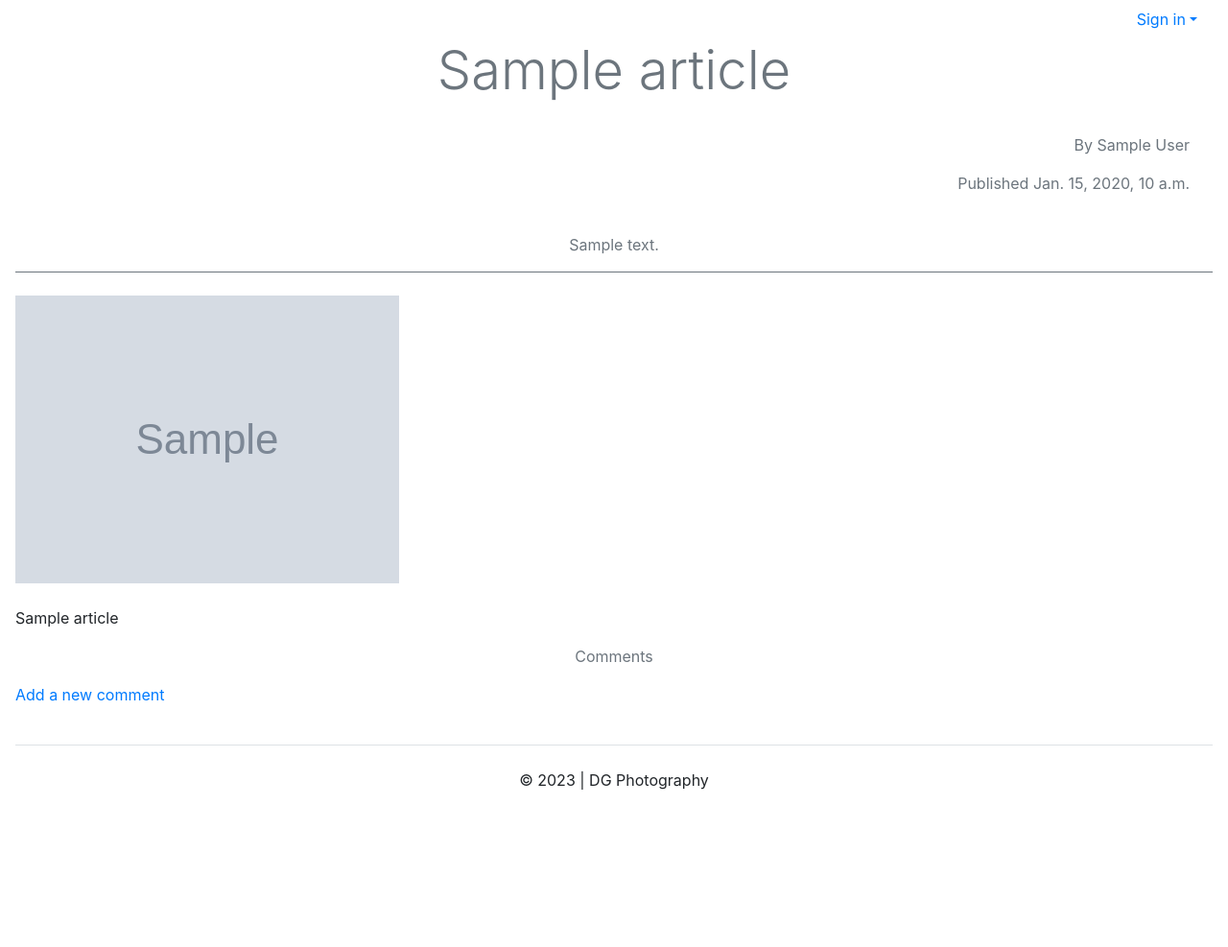
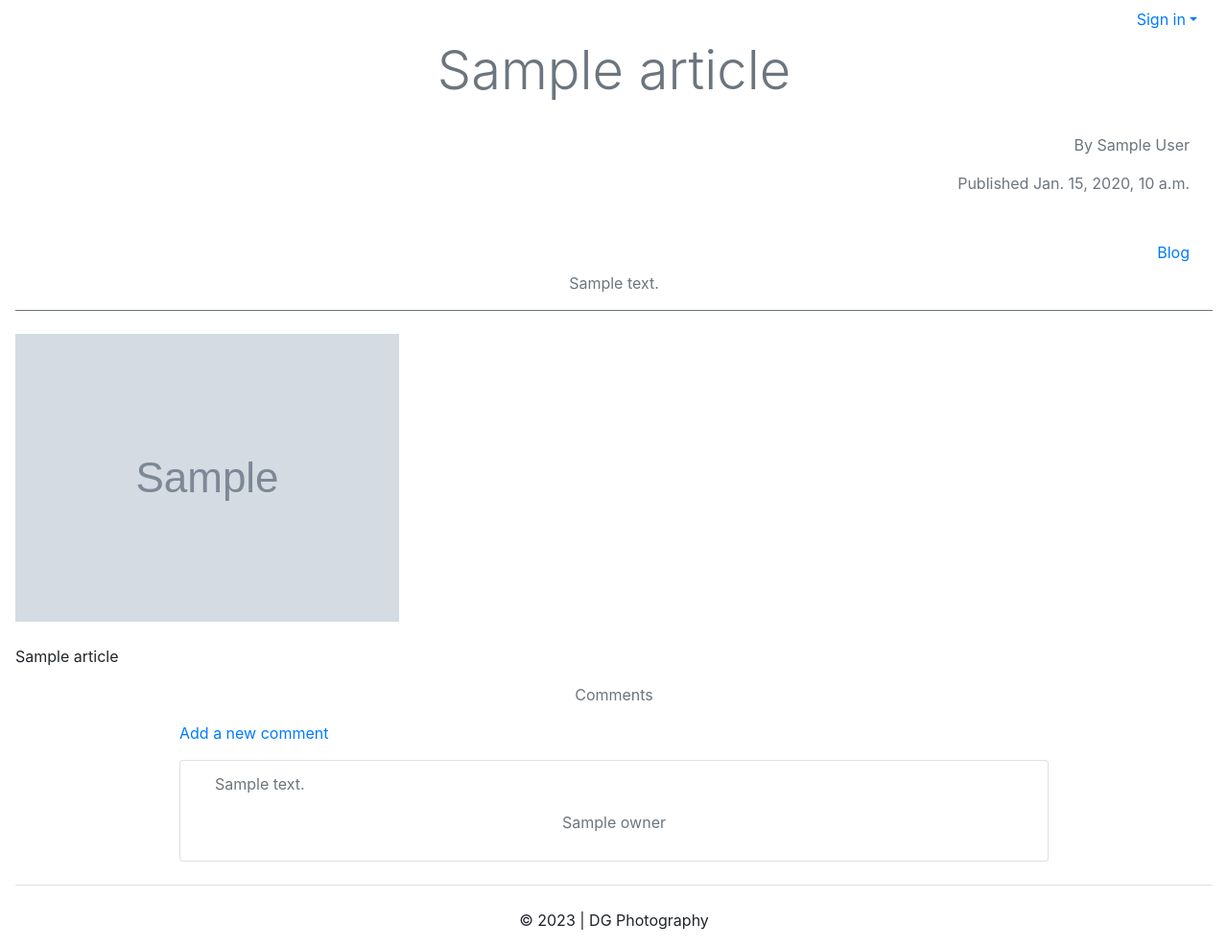
Before and after one commit to dannynow6/dg-photo-v2, a Django app: template photo_blog/templates/photo_blog/article.html in a window 1280 px wide. Shown: the part 72-1059 px from the top of the page at 96% size. Before the commit the page ends 895 px from the top, so only its background shows below. Run offline with Django 3.2, Linux system fonts and the light colour scheme; the template is opened without the code that fills it: most values are stand-ins (such as "Sample title", 1, 10 or a date in 2020); grey boxes marked "Sample" are stand-in pictures; some libraries are stand-ins or nearby versions.

Commit message:
comments feature added for articles, added links throughout site for easier nav

```diff
--- a/dg_photography/templates/dg_photography/my_photos.html
+++ b/dg_photography/templates/dg_photography/my_photos.html
@@ -4,6 +4,7 @@
     <h2 class="text-secondary text-center display-4 pb-3 border-muted border-bottom">{{ user.username }}'s Photos</h2>
     <br />
     <div>
+        <a class="nav-link text-right" href="{% url 'dg_photography:photos' %}">Photos</a>
         <a class="nav-link text-right" href="{% url 'dg_photography:new_photo' %}">Add a Photo</a>
     </div>
 </div>
--- a/dg_photography/templates/dg_photography/photo.html
+++ b/dg_photography/templates/dg_photography/photo.html
@@ -4,6 +4,7 @@
     <h4 class="text-center text-secondary display-4 border-bottom border-muted pb-2">{{ photo.title }}</h4>
     <br />
     <article>
+        <a class="nav-link text-right" href="{% url 'dg_photography:photos' %}">Photos</a>
         <p>
             Camera: {{ photo.camera_make }}, {{ photo.camera_model }}
         </p>
--- a/dg_photography/templates/dg_photography/photos.html
+++ b/dg_photography/templates/dg_photography/photos.html
@@ -5,6 +5,7 @@
     <br />
     <div>
         <a class="nav-link text-right" href="{% url 'dg_photography:new_photo' %}">Add a Photo</a>
+        <a class="nav-link text-right" href="{% url 'dg_photography:photos' %}">Photos</a>
     </div>
 </div>
 <div class="container w-75">
--- a/dg_photography/views.py
+++ b/dg_photography/views.py
@@ -49,7 +49,7 @@ def about(request):
 
 def photos(request):
     """dg photography page displaying photos uploaded to site"""
-    photos = Photo.objects.order_by("year_taken")
+    photos = Photo.objects.order_by("-year_taken")
     context = {"photos": photos}
     return render(request, "dg_photography/photos.html", context)
 
@@ -64,7 +64,7 @@ def photo(request, photo_id):
 @login_required
 def my_photos(request):
     """Show all photos a user has created/submitted"""
-    my_photos = Photo.objects.filter(owner=request.user).order_by("year_taken")
+    my_photos = Photo.objects.filter(owner=request.user).order_by("-year_taken")
     context = {"my_photos": my_photos}
     return render(request, "dg_photography/my_photos.html", context)
 
--- a/photo_blog/templates/photo_blog/article.html
+++ b/photo_blog/templates/photo_blog/article.html
@@ -7,6 +7,7 @@
         <p class="text-right text-muted pr-4">By {{ article.author }}</p>
         <p class="text-right text-muted pr-4">Published {{ article.date_published }}</p>
         <br />
+        <a class="nav-link text-right pr-4" href="{% url 'photo_blog:photo_blog' %}">Blog</a>
         <p class="text-center text-secondary">{{ article.description }}</p>
     </header>
 </article>
@@ -21,10 +22,22 @@
     <br />
     <p>{{ article.article }}</p>
 </article>
-<article>
+<div class="container w-75">
     <p class="text-center text-secondary">Comments</p>
     <p>
         <a href="{% url 'photo_blog:new_comment' article.id %}">Add a new comment</a>
     </p>
-</article>
+    <ul class="list-group">
+        {% for comment in comments %}
+        <li class="list-group-item">
+            <article class="mx-3">
+                <p class="text-secondary">{{ comment.comment }}</p>
+                <p class="text-secondary text-center">{{ comment.owner }}</p>
+            </article>
+        </li>
+        {% empty %}
+        <li>No Comments</li>
+        {% endfor %}
+    </ul>
+</div>
 {% endblock content %}
--- a/photo_blog/templates/photo_blog/my_articles.html
+++ b/photo_blog/templates/photo_blog/my_articles.html
@@ -4,6 +4,7 @@
         <h2 class="text-center text-secondary display-4 pb-3 border-bottom border-secondary">{{ user.username }}'s Articles</h2>
         <br />
         <div>
+            <a class="nav-link text-right" href="{% url 'photo_blog:photo_blog' %}">Blog</a>
             <a class="nav-link text-right" href="{% url 'photo_blog:new_blog_article' %}">Create New Article</a>
         </div>
     </div>
```
Also changed, not shown: photo_blog/views.py (+7 -5 lines), db.sqlite3, photo_blog/migrations/0004_comment.py (added).
